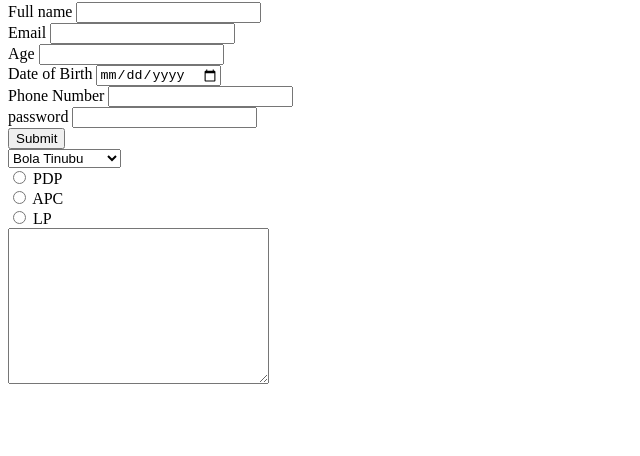
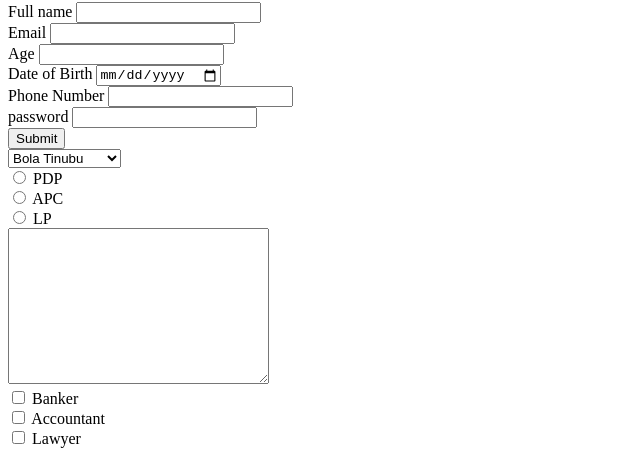
Before and after one commit to ExtraordinaireAji/last-html-recap-class, a plain HTML site: page index.html in a window 1280 px wide. Shown: the part 1298-1754 px from the top of the page, without its empty margins (0-640 px from the left). Before the commit the page ends 1694 px from the top, so only its background shows below. Drawn offline with Linux system fonts and the light colour scheme.

Commit message:
html checkbox added

```diff
--- a/index.html
+++ b/index.html
@@ -128,6 +128,21 @@
 
         <!-- html text area -->
         <textarea name="" id="" cols="30" rows="10"></textarea>
+        <br>
+
+        <!-- html checkbox -->
+        <input type="checkbox">
+        <label for="">Banker</label>
+        <br>
+
+        <input type="checkbox">
+        <label for="">Accountant</label>
+        <br>
+
+        <input type="checkbox">
+        <label for="">Lawyer</label>
+
+
     </form>
 </body>
 </html>
```
